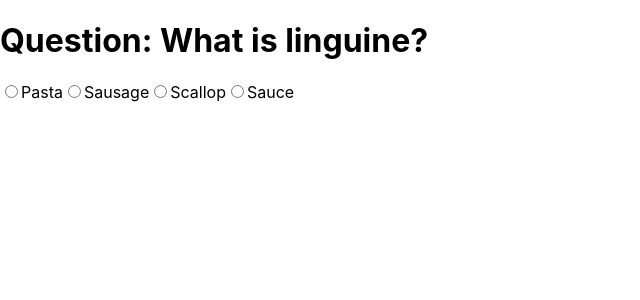
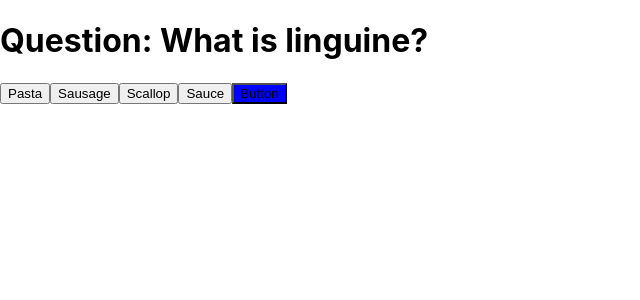
Before and after one commit to fridamaria/project-redux-quiz-hippos, a React (Create React App) app: page / in a window 1280 px wide. Shown: the top 300 px of the page, without its empty margins (0-640 px from the left). Built offline with nearby package versions, Linux system fonts and the light colour scheme.

Commit message:
no forward progression

```diff
--- a/src/components/Button.js
+++ b/src/components/Button.js
@@ -0,0 +1,14 @@
+import React from 'react'
+import styled from 'styled-components'
+
+export const Button = () => {
+
+  return (
+    <QuizButton>Button</QuizButton>
+  )
+
+}
+
+const QuizButton = styled.button`
+  background-color: blue;
+`
--- a/src/components/CurrentQuestion.js
+++ b/src/components/CurrentQuestion.js
@@ -1,12 +1,28 @@
-import React from 'react'
-import { useSelector } from 'react-redux'
+import React, { useState } from 'react'
+import { useSelector, useDispatch } from 'react-redux'
 import styled from 'styled-components'
+import { Button } from './Button'
 
 export const CurrentQuestion = () => {
   const question = useSelector((state) => state.quiz.questions[state.quiz.currentQuestionIndex])
 
+  const dispatch = useDispatch()
+
+  const [inputValue, setInputValue] = useState()
+
   if (!question) {
     return <h1>Oh no! I could not find the current question!</h1>
+  }
+
+  const handleOnSubmit = e => {
+    e.preventDefault()
+    dispatch(quiz.actions.submitAnswer({ questionId: 1, answerIndex: 3 }))
+  }
+
+  //fixa till dispatch questionId imorgon
+
+  const handleOnChange = e => {
+    setInputValue(e.target.value)
   }
 
   return (
@@ -14,10 +30,10 @@ export const CurrentQuestion = () => {
       <Question>Question: {question.questionText}</Question>
       {question.options.map((option, index) => (
         <Option>
-          <input type='radio' id={index} name='option' value={option} /*onChange={}*/ />
-          {option}
+          <input key={index} type='submit' id={index} name='option' value={option} onSubmit={handleOnSubmit} />
         </Option>
       ))}
+      <Button />
     </div>
   )
 }
```
Also changed, not shown: src/App.js (line endings or trailing spaces).
